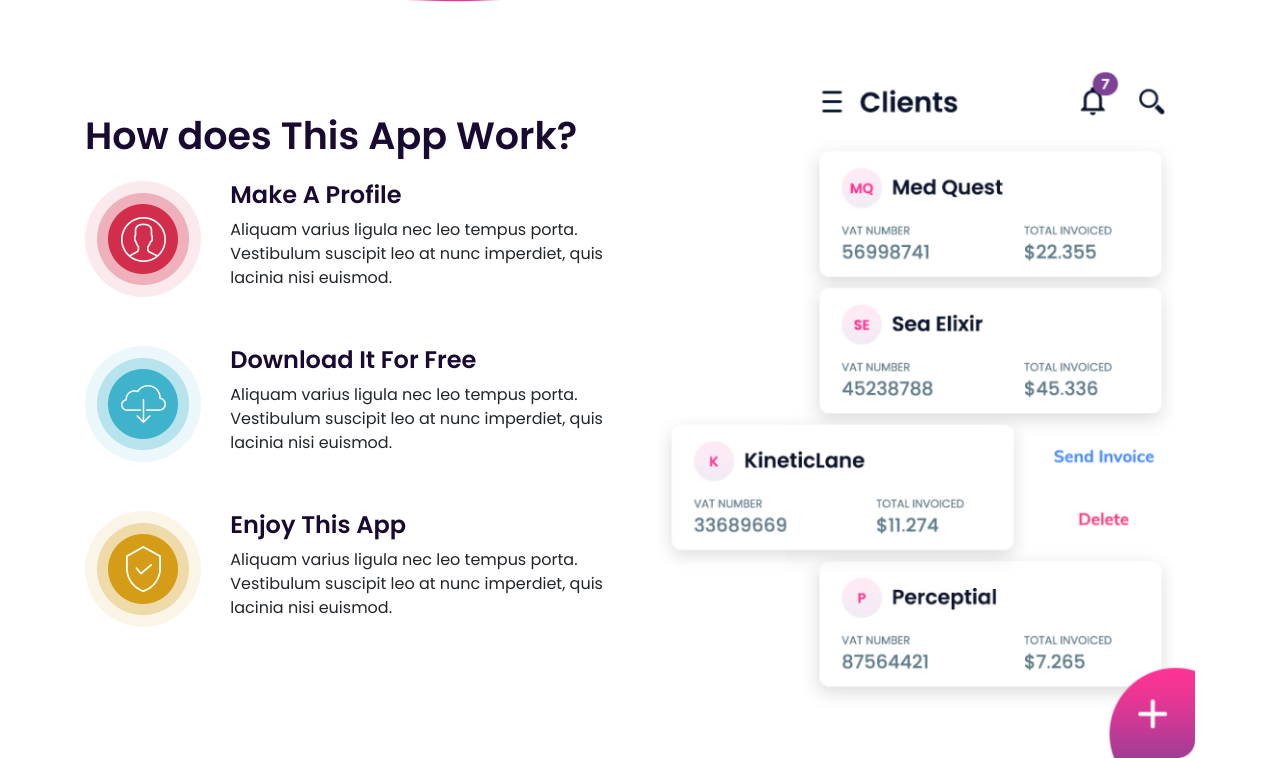
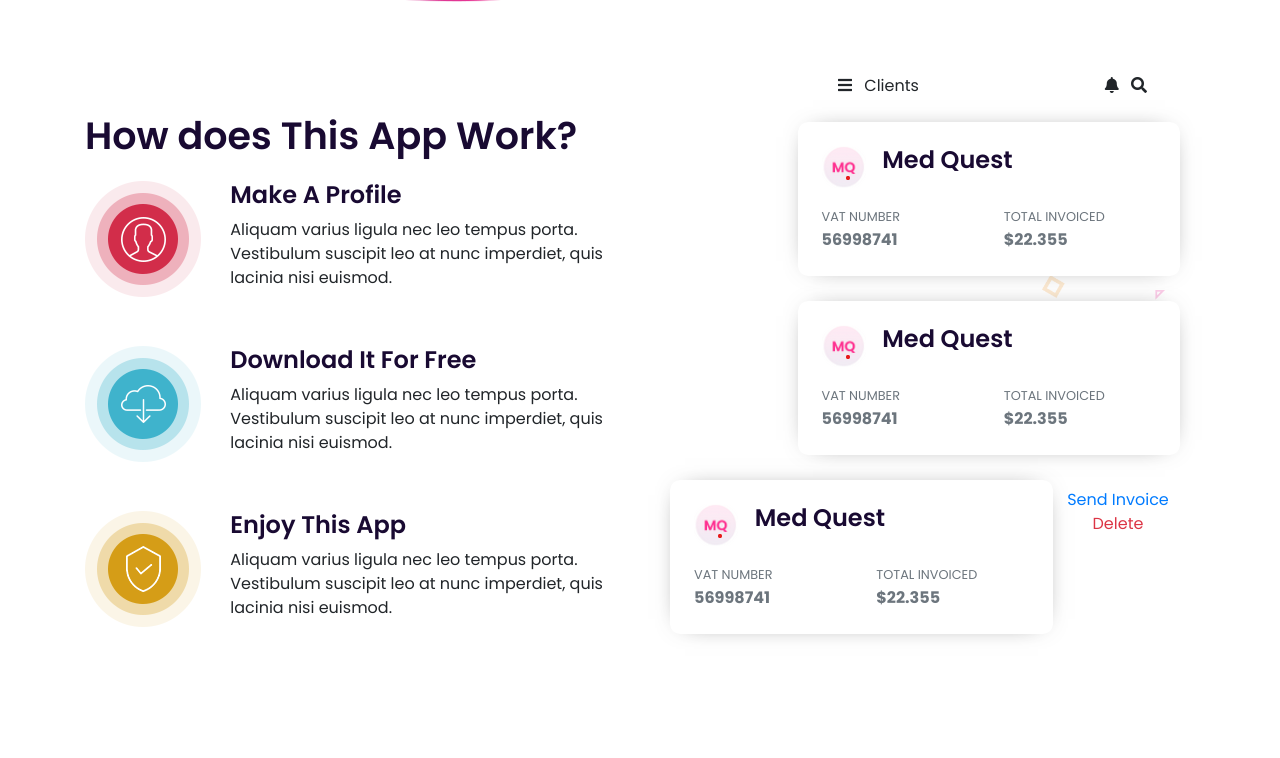
Before and after one commit to zuraizzafar/Bingle, a plain HTML site: page index.html in a window 1280 px wide. Shown: the part 1787-2545 px from the top of the page. After the commit the page ends 2463 px from the top, so only its background shows below. Drawn offline with nearby package versions, Linux system fonts and the light colour scheme.

Commit message:
Designed screenshot on left

```diff
--- a/index.html
+++ b/index.html
@@ -239,7 +239,77 @@
                         </ul>
                     </div>
                     <div class="col-md-6">
-                        <img src="images/app-work-img.png" alt="App Work" width="100%">
+                        <!-- <img src="images/app-work-img.png" alt="App Work" width="100%"> -->
+                        <div class="pl-5 pr-5 pt-4 pb-4 w-75 ml-auto">
+                            <div class="d-inline-block w-50">
+                                <i class="fas fa-bars"></i>
+                                <span class="ml-2">Clients</span>
+                            </div>
+                            <div class="d-inline-block w-25 float-right text-right">
+                                <i class="fas fa-bell"></i>
+                                <i class="fas fa-search ml-2"></i>
+                            </div>
+                        </div>
+                        <div class="container">
+                            <div class="p-4 w-75 ml-auto contact-card">
+                                <div class="row">
+                                    <div class="col-2 text-right">
+                                        <img src="images/contact-p.png" alt="">
+                                    </div>
+                                    <div class="col-9">
+                                        <h4 class="mb-0">Med Quest</h4>
+                                    </div>
+                                    <div class="col-6 mt-3 text-muted">
+                                        <small>VAT NUMBER</small>
+                                        <strong>56998741</strong>
+                                    </div>
+                                    <div class="col-6 mt-3 text-muted">
+                                        <small>TOTAL INVOICED</small>
+                                        <strong>$22.355</strong>
+                                    </div>
+                                </div>
+                            </div>
+                            <div class="p-4 w-75 ml-auto contact-card">
+                                <div class="row">
+                                    <div class="col-2 text-right">
+                                        <img src="images/contact-p.png" alt="">
+                                    </div>
+                                    <div class="col-9">
+                                        <h4 class="mb-0">Med Quest</h4>
+                                    </div>
+                                    <div class="col-6 mt-3 text-muted">
+                                        <small>VAT NUMBER</small>
+                                        <strong>56998741</strong>
+                                    </div>
+                                    <div class="col-6 mt-3 text-muted">
+                                        <small>TOTAL INVOICED</small>
+                                        <strong>$22.355</strong>
+                                    </div>
+                                </div>
+                            </div>
+                            <div class="p-4 w-75 d-inline-block contact-card">
+                                <div class="row">
+                                    <div class="col-2 text-right">
+                                        <img src="images/contact-p.png" alt="">
+                                    </div>
+                                    <div class="col-9">
+                                        <h4 class="mb-0">Med Quest</h4>
+                                    </div>
+                                    <div class="col-6 mt-3 text-muted">
+                                        <small>VAT NUMBER</small>
+                                        <strong>56998741</strong>
+                                    </div>
+                                    <div class="col-6 mt-3 text-muted">
+                                        <small>TOTAL INVOICED</small>
+                                        <strong>$22.355</strong>
+                                    </div>
+                                </div>
+                            </div>
+                            <div class="w-24 d-inline-block text-center">
+                                <div class="text-primary">Send Invoice</div>
+                                <div class="text-danger">Delete</div>
+                            </div>
+                        </div>
                     </div>
                 </div>
             </div>
--- a/style.css
+++ b/style.css
@@ -9,6 +9,9 @@ html {
 h1, h2, h3, h4, h5, h6 {
     color: #190a32;
     font-weight: 600;
+}
+.w-24 {
+    width: 24%!important;
 }
 .bg-purp {
     background: #190a32!important;
@@ -31,7 +34,7 @@ h1, h2, h3, h4, h5, h6 {
 }
 .bg-pink {
     background: white;
-    border-color: #ff3494;
+    box-shadow: 3px 4px 25px #C63A9580;
 }
 .bg-pink:hover {
     color: #fff;
@@ -149,3 +152,10 @@ h2 {
 /* .d-inline-block {
     vertical-align: top;
 } */
+.contact-card {
+    border-radius: 10px;
+    box-shadow: 0px 0px 25px -15px rgba(0,0,0,0.75);
+    margin-bottom: 25px;
+    z-index: 99;
+    background-color: white;
+}
```
Also changed, not shown: images/contact-p.png (added), images/logos-icons.png (added).
